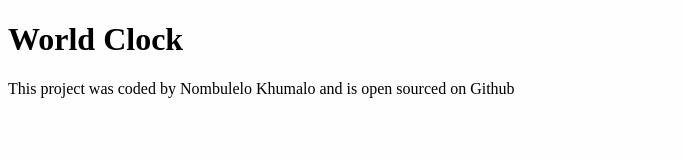
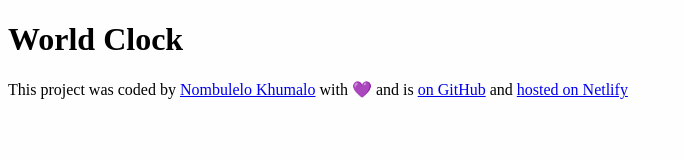
Before and after one commit to NombuK/world-clock, a plain HTML site: page index.html in a window 1280 px wide. Shown: the whole page, without its empty margins (0-683 px from the left). Drawn offline with Linux system fonts and the light colour scheme.

Commit message:
Added Github and Netlify links to footer

```diff
--- a/index.html
+++ b/index.html
@@ -10,7 +10,20 @@
   <body>
     <h1>World Clock</h1>
     <footer>
-      This project was coded by Nombulelo Khumalo and is open sourced on Github
+      <p>
+        This project was coded by
+        <a href="https://github.com/NombuK/" target="_blank"
+          >Nombulelo Khumalo</a
+        >
+        with 💜 and is
+        <a href="https://github.com/NombuK/world-clock" target="_blank">
+          on GitHub</a
+        >
+        and
+        <a href="https://world-clock-nk.netlify.app/" target="_blank"
+          >hosted on Netlify</a
+        >
+      </p>
     </footer>
     <script src="index.js"></script>
   </body>
```
